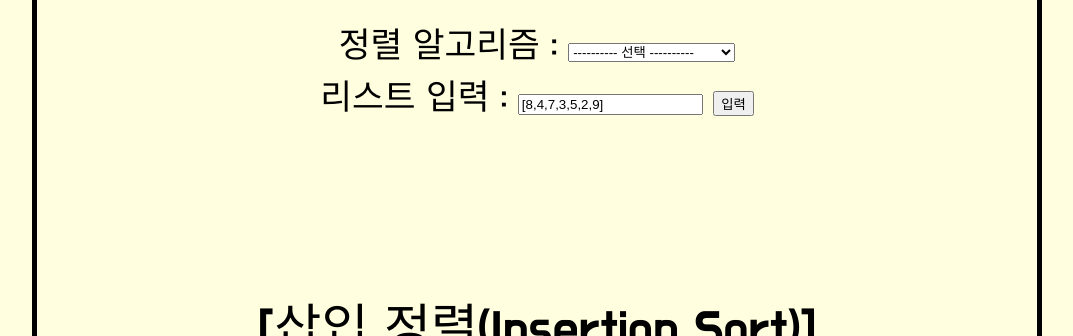
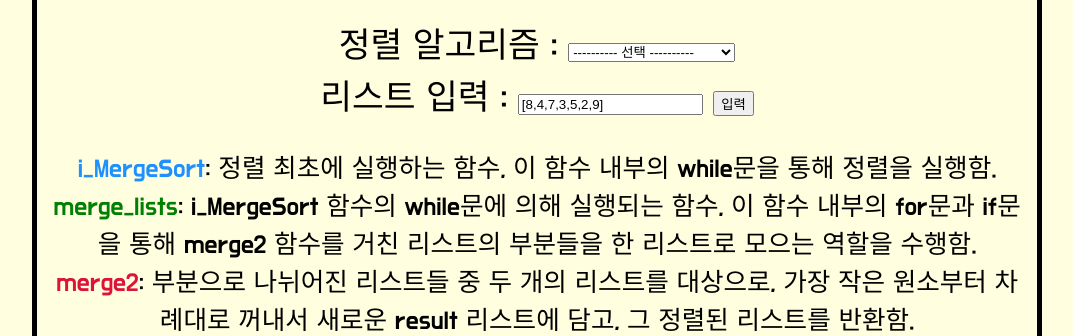
Before and after one commit to JangHun-00/algorithm, a plain HTML site: page sort_algorithm.html in a window 1280 px wide. Both pictures are taken after a click on the button "입력". Shown: the part 464-800 px from the top of the page, without its empty margins (103-1176 px from the left). Drawn offline with nearby package versions, Linux system fonts and the light colour scheme.

Commit message:
Merge sort Iter successfully end

```diff
--- a/algorithm_js/Sort_algorithm.js
+++ b/algorithm_js/Sort_algorithm.js
@@ -35,8 +35,8 @@ function startSort(){
     var plistbox = eval(document.querySelector(".input-box").value);
     if(listOrNot(plistbox) && numberOrNot(plistbox)){
         /*showSelection(plistbox);*/
-        showInsertion(plistbox);
-
+        /*showInsertion(plistbox);*/
+        showMergeIter(plistbox);
     }
 }
 
@@ -129,3 +129,72 @@ function showInsertion(aList){
         ll = ll + 1;
     }
 }
+
+function* i_MergeSort(lst){
+    yield "<span class='blue'><br>lst: [{}]에 대한 i_MergeSort 함수 실행<br></span>".format(lst);
+    var lists = lst.map(x => [x,]);
+    while(lists.length > 1){
+        lists = yield* merge_lists(lists);
+    }
+    yield "<span class='blue'><br><br>정렬이 완료되었으므로 정렬 결과(lists[0])를 반환하고 i_MergeSort 함수 종료.<br></span>";
+    yield "<br>최종 결과: [{}]".format(lists[0]);
+    return lists[0];
+}
+
+function* merge_lists(lists){
+    yield "<span class='green'><br><br><br>lists: [{}]에 대한 merge_lists 함수 실행<br></span>".format(lists);
+    var result = [];
+    for(var i=0; i<parseInt(lists.length / 2, 10); i++){
+        result.push(yield* merge2(lists[i*2], lists[i*2+1]));
+    }
+
+    if(lists.length % 2 != 0){
+        yield "전체 리스트의 원소가 홀수 개 이므로, merge2 함수를 거치지 못한 마지막 원소 [{}]도 리스트에 추가<br>".format(lists[lists.length - 1]);
+        result.push(lists[lists.length - 1]);
+    }
+    yield "<span class='green'>[{}]에 대한 merge_lists의 결과 리스트: [{}]<br></span>".format(lists, result);
+    return result;
+}
+
+function* merge2(xs, ys){
+    yield "<span class='red'><br>xs: [{}]와 ys: [{}]에 대한 merge2 함수 실행<br></span>".format(xs, ys);
+    var i = 0;
+    var j = 0;
+    var result = [];
+    while(i < xs.length && j < ys.length){
+        var x = xs[i];
+        var y = ys[j];
+        if(x > y){
+            yield "두 리스트 중 현재 ys의 첫번째 원소 y(={})가 가장 작으므로 result 리스트에 {} 추가<br>".format(y, y);
+            result.push(y);
+            j += 1
+            yield "현재 merge2 함수의 result 리스트: <span class='red'>[{}]<br></span>".format(result);
+        } else {
+            yield "두 리스트 중 현재 xs의 첫번째 원소 x(={})가 가장 작으므로 result 리스트에 {} 추가<br>".format(x, x);
+            result.push(x);
+            i += 1
+            yield "현재 merge2 함수의 result 리스트: <span class='red'>[{}]<br></span>".format(result);
+        }
+    }
+    /* result.extend(xs[:i])*/
+    result.push.apply(result, xs.slice(i));
+    result.push.apply(result, ys.slice(j));
+    yield "둘 중 한 쪽의 리스트가 먼저 비었으므로 while 종료, 남은 리스트의 나머지 원소들도 result 리스트에 추가<br>"
+    yield "<span class='red'>merge2([{}], [{}])에 대한 최종 result 리스트: [{}]<br></span>".format(xs, ys, result);
+    return result;
+}
+
+var aList = [8,4,7,3,5,2,9];
+
+function showMergeIter(aList){
+    var explain_iMerge = "<span class='blue'>i_MergeSort</span>: 정렬 최초에 실행하는 함수, 이 함수 내부의 while문을 통해 정렬을 실행함.<br>";
+    var explain_mergelists = "<span class='green'>merge_lists</span>: i_MergeSort 함수의 while문에 의해 실행되는 함수, 이 함수 내부의 for문과 if문을 통해 merge2 함수를 거친 리스트의 부분들을 한 리스트로 모으는 역할을 수행함.<br>";
+    var explain_merge2 = "<span class='red'>merge2</span>: 부분으로 나뉘어진 리스트들 중 두 개의 리스트를 대상으로, 가장 작은 원소부터 차례대로 꺼내서 새로운 result 리스트에 담고, 그 정렬된 리스트를 반환함.<br>";
+
+    var text_result = explain_iMerge + explain_mergelists + explain_merge2;
+    for(a of i_MergeSort(aList)){
+        text_result = text_result + a;
+    }
+    document.getElementById("result").style.fontSize = "2vw";
+    document.getElementById("result").innerHTML = text_result;
+}
--- a/style.css
+++ b/style.css
@@ -72,3 +72,7 @@ h2 {
 .red{
     color: #DC143C;
 }
+
+.blue{
+    color: #1E90FF;
+}
```
Also changed, not shown: algorithm_js/MergeSort(Iter) copy.js (added, +78 -0 lines), algorithm_js/MergeSort(Iter).js (added, +52 -0 lines), algorithm_js/test.html (+1 -1 lines), algorithm_js/BubbleSort.js (added), algorithm_js/MergeSort(Recursive).js (added), algorithm_js/QuickSort.js (added).
